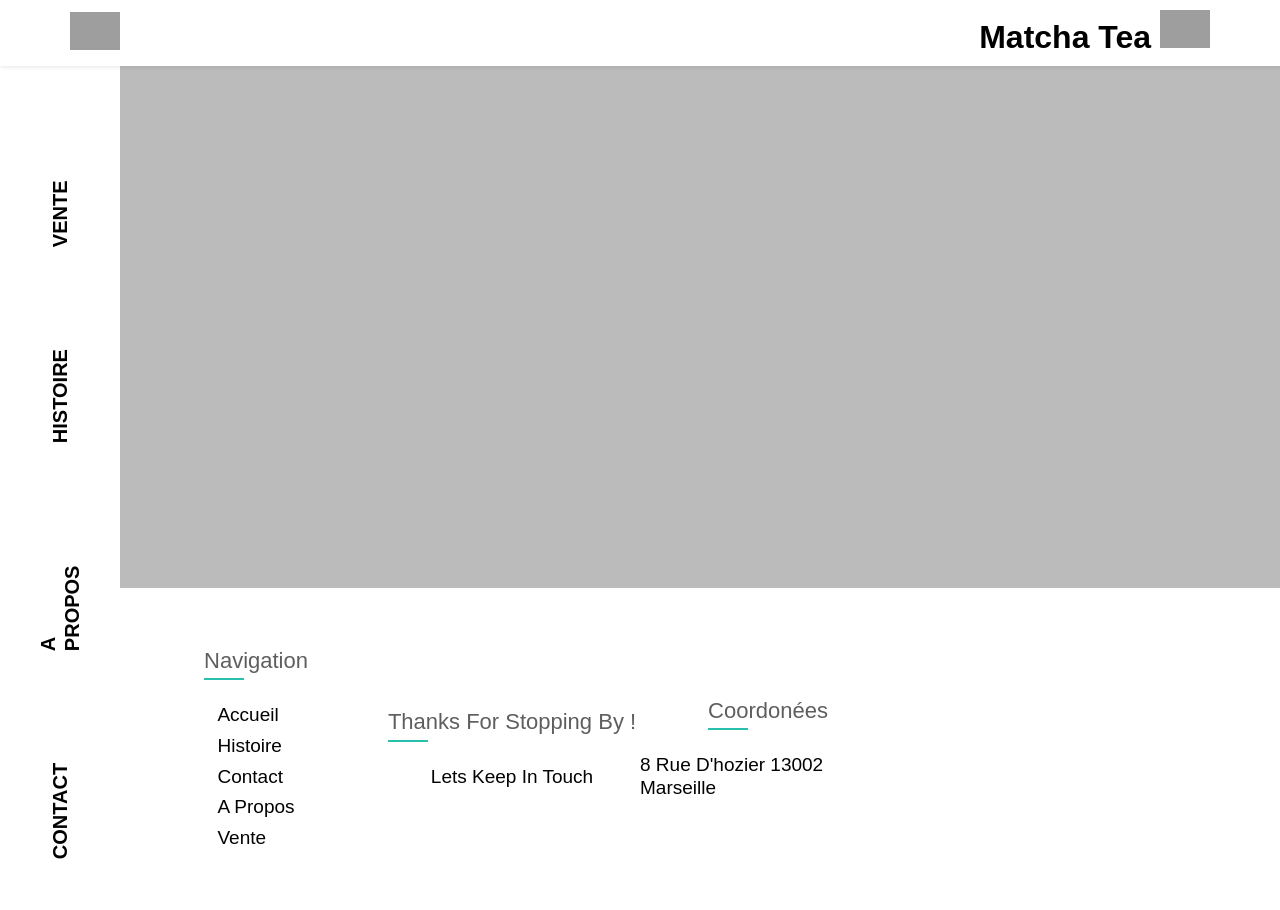
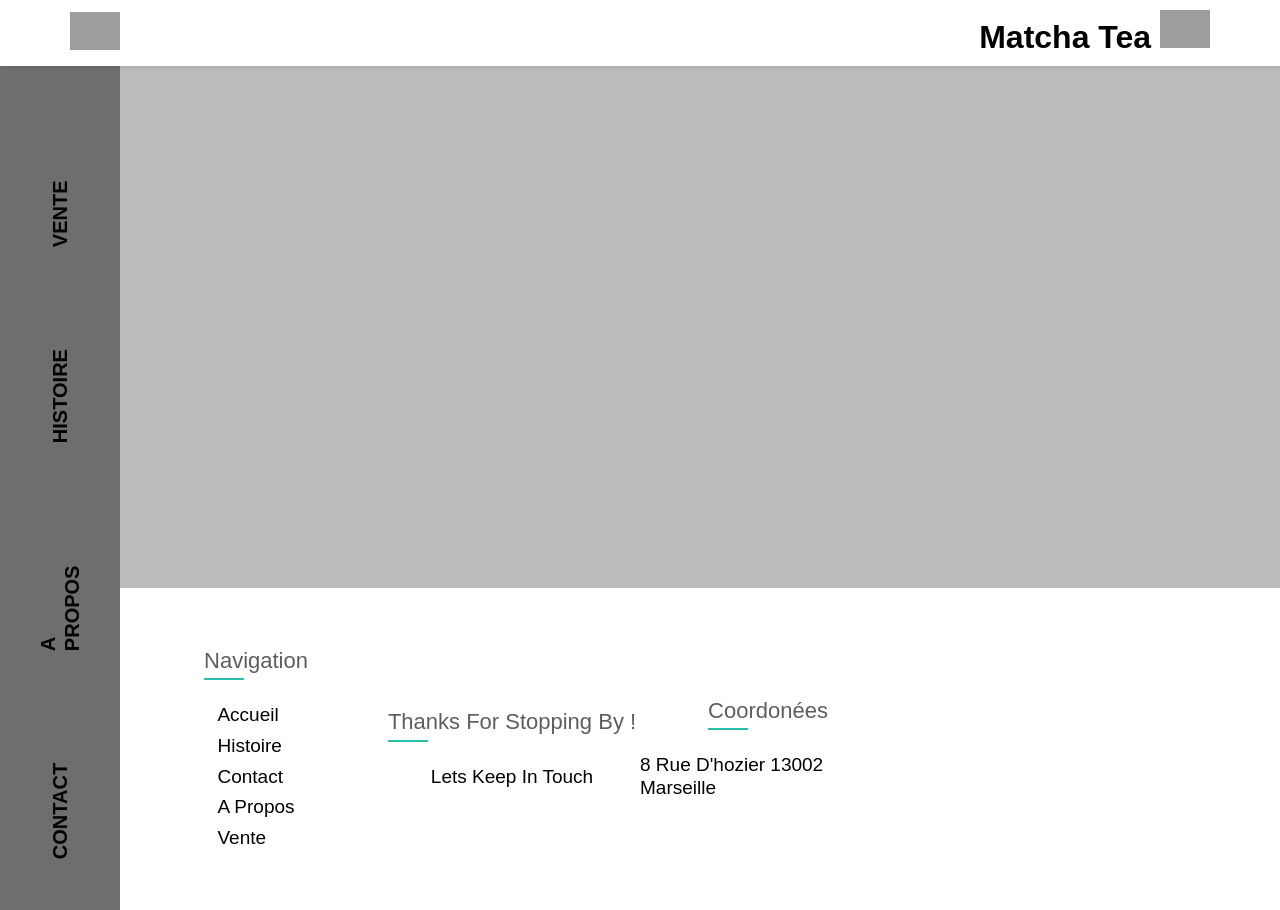
Before and after one commit to ImraneBendassi/matchatea, a PHP site: page / in a window 1280 px wide. Run offline with PHP 8.4, Linux system fonts and the light colour scheme; some libraries are stand-ins or nearby versions; grey boxes are pictures that could not be loaded.

Commit message:
changement de couleur pour la sidebar

```diff
--- a/page d'accueil/matchaX.css
+++ b/page d'accueil/matchaX.css
@@ -153,8 +153,8 @@ ul li a:hover{
   left: 0;
   width: 120px; /* Largeur du sidebar menu */
   height: 100%;
-  background-color: #ffffff;
-  color: #fff;
+  background-color: #6e6e6e;
+  color: #6e6e6e;
   transition: 0.3s;
 }
 
```
